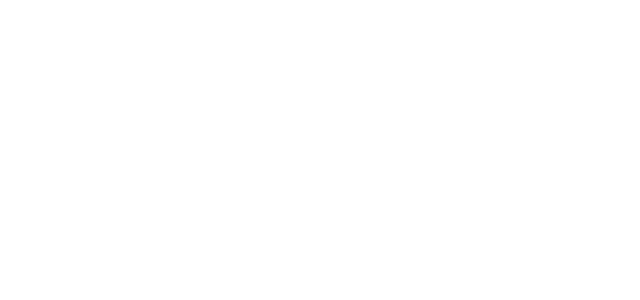
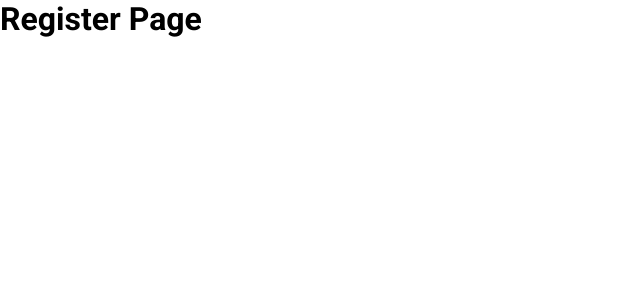
Before and after one commit to Schneegestober1/skypro-kanban, a React (Vite) app: page /register in a window 1280 px wide. Before the commit this address had no page. Shown: the top 300 px of the page, without its empty margins (0-640 px from the left). Built offline with nearby package versions, Linux system fonts and the light colour scheme.

Commit message:
RegisterPage

```diff
--- a/src/App.jsx
+++ b/src/App.jsx
@@ -3,8 +3,10 @@
 import { GlobalStyle} from './global.styled.js'
 import { ThemeProvider } from 'styled-components'
 import { darkTheme, lightTheme } from './themeStyle.styled.js'
-import {Route, Routes} from "react-router-dom";
-import {MainPage} from "./pages/MainPage/MainPage.jsx";
+import {Route, Routes} from "react-router-dom"
+import {MainPage} from "./pages/MainPage/MainPage.jsx"
+import { LoginPage } from './pages/LoginPage/LoginPage.jsx'
+import { RegisterPage } from './pages/RegisterPage/RegisterPage.jsx'
 
 
 function App() {
@@ -16,6 +18,9 @@
 		<GlobalStyle/>
 		<Routes>
 			<Route path={'/'} element={<MainPage globalTheme={globalTheme} setGlobalTheme={setGlobalTheme}/>}/>
+			<Route path={'/login'} element={<LoginPage/>}/>
+			<Route path={'/register'} element={<RegisterPage/>}/>
+
 		</Routes>
 	</ThemeProvider>
   )
--- /dev/null
+++ b/src/pages/LoginPage/LoginPage.jsx
@@ -0,0 +1,5 @@
+export const LoginPage = () => {
+    return (
+        <h1>Login Page</h1>
+    )
+}
--- /dev/null
+++ b/src/pages/RegisterPage/RegisterPage.jsx
@@ -0,0 +1,5 @@
+export const RegisterPage = () => {
+    return (
+        <h1>Register Page</h1>
+    )
+}
```
